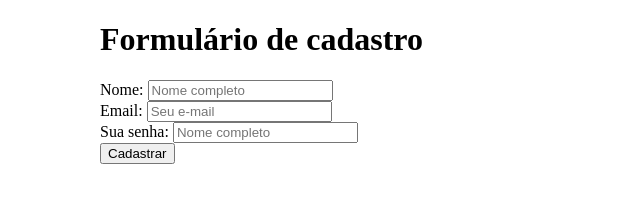
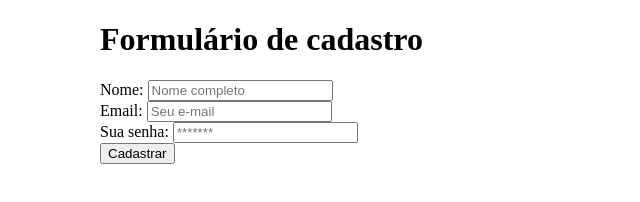
Before and after one commit to PauloHenriqueBento/curso_ebac_frontend, a plain HTML site: page formulario.html in a window 1280 px wide. Shown: the full height of the page, 0-640 px from the left. Drawn offline with Linux system fonts and the light colour scheme.

Commit message:
fix: trocado placeholder da senha

```diff
--- a/formulario.html
+++ b/formulario.html
@@ -30,7 +30,7 @@
             </div>
             <div>
                 <label for="password">Sua senha:</label>
-                <input type="password" placeholder="Nome completo" id="password">
+                <input type="password" placeholder="*******" id="password">
             </div>
 
 
```
